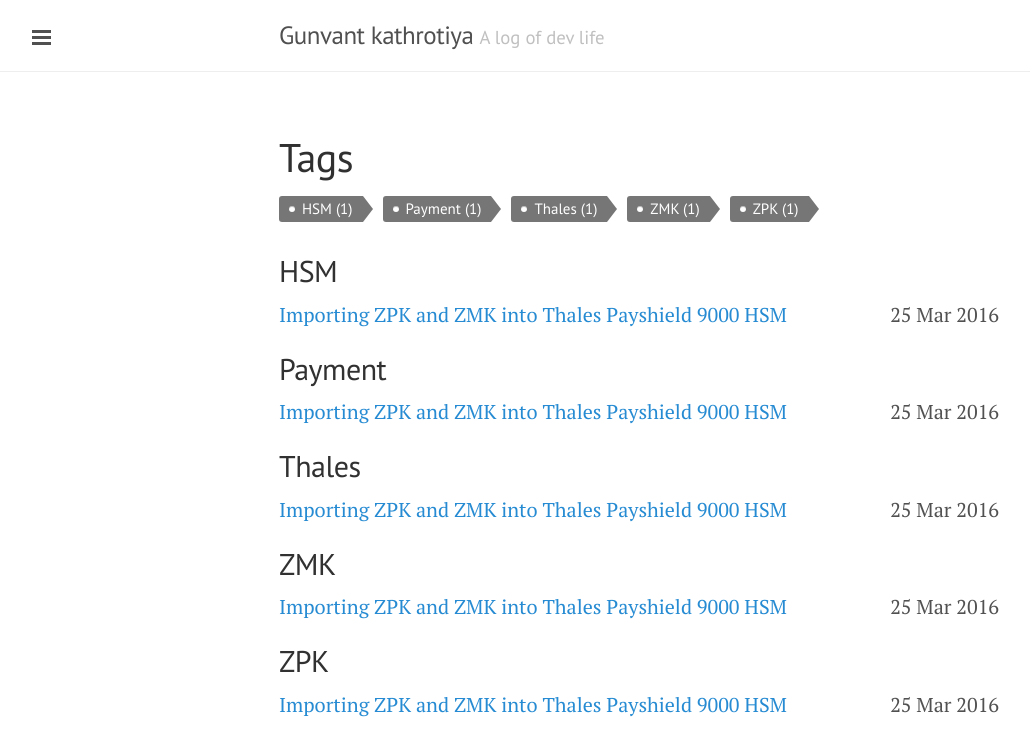
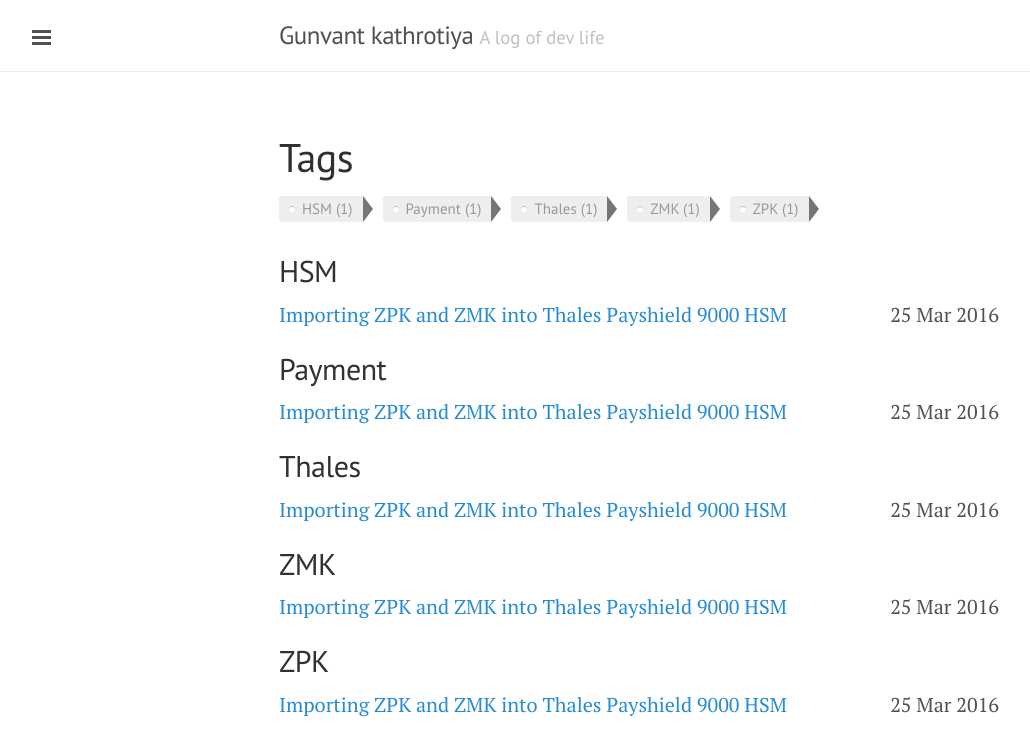
Before and after one commit to glkathrotiya/glkathrotiya.github.io, a Jekyll site: the page built from tags.md, in a window 1280 px wide. Shown: the top 756 px of the page, without its empty margins (1-1031 px from the left). Built offline with Jekyll 4.4.1, drawn with Linux system fonts in a browser that asks for light colours.

Commit message:
changed tag color

```diff
--- a/public/css/lanyon.css
+++ b/public/css/lanyon.css
@@ -544,9 +544,9 @@ a.pagination-item:hover {
 
 .tag {
   font: 15px/1.5 'PT Sans', serif;
-  background: #767676;
+  background: #eee;
   border-radius: 3px 0 0 3px;
-  color: #FFFFFF;
+  color: #999;
   display: inline-block;
   height: 26px;
   line-height: 26px;
@@ -585,13 +585,13 @@ a.pagination-item:hover {
 }
 
 .tag:hover {
-  background-color: #f05422;
+  background-color: #0067FB;
   color: white;
   text-decoration: none;
 }
 
 .tag:hover::after {
-  border-left-color: #f05422;
+  border-left-color: #0067FB;
 }
 
 /* ===SVG icons=== */
```
